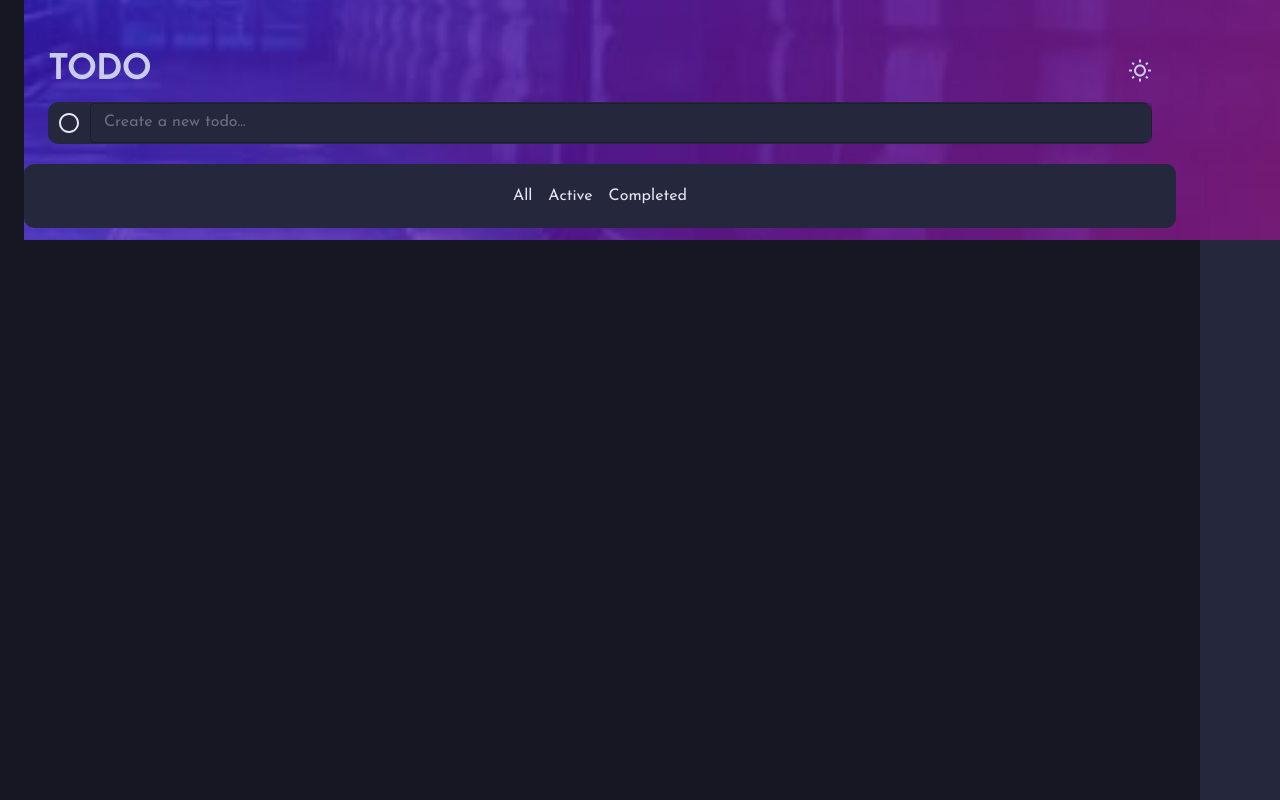
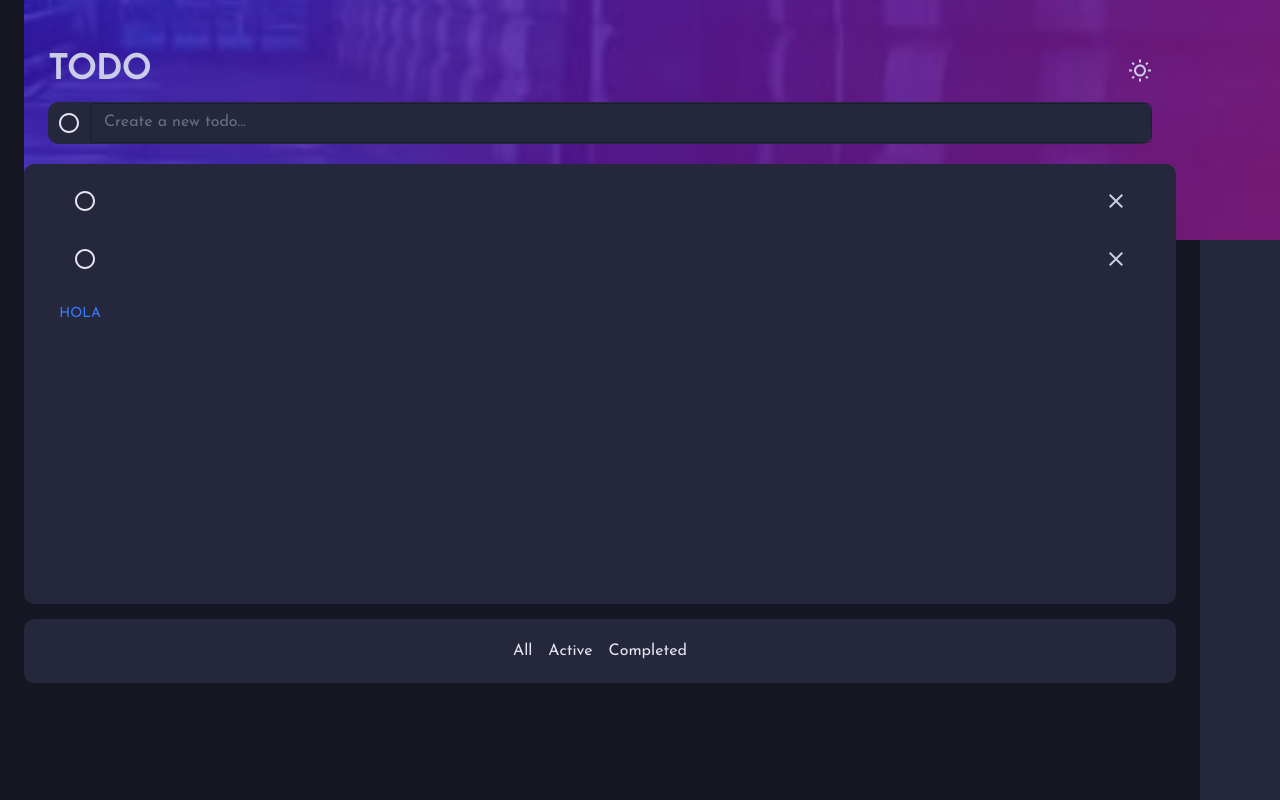
Before and after one commit to Alex-Maldonado-Soto/todolist, a React (Vite) app: page / in a window 1280 px wide. Shown: the top 800 px of the page. Built offline with nearby package versions, Linux system fonts and the light colour scheme.

Commit message:
feat(todos): :construction: Añadi la funcion para que se crearan los todos, para que cada uno tenga una checkbox individual

```diff
--- a/src/assets/Theme.jsx
+++ b/src/assets/Theme.jsx
@@ -28,6 +28,7 @@ export const Theme = createTheme({
       secondary: "hsl(236, 9%, 61%)",
       primary: "hsl(235, 19%, 35%)",
     },
+    divider: 'hsl(234, 39%, 85%)',
   },
   palette: {
     type: "dark",
@@ -50,5 +51,6 @@ export const Theme = createTheme({
       disabled: "hsl(237, 14%, 26%)",
       hint: "hsl(233, 14%, 35%)",
     },
+    divider: 'hsl(234, 39%, 85%)',
   },
 });
--- a/src/assets/componentes/Todos.jsx
+++ b/src/assets/componentes/Todos.jsx
@@ -1,9 +1,78 @@
+import {
+  Button,
+  Checkbox,
+  Container,
+  Divider,
+  IconButton,
+  List,
+  ListItem,
+  ListItemText,
+} from "@mui/material";
 import React from "react";
+import { Theme } from "../Theme";
+import Brightness1OutlinedIcon from "@mui/icons-material/Brightness1Outlined";
+import CheckCircleOutlineIcon from "@mui/icons-material/CheckCircleOutline";
+import CloseIcon from "@mui/icons-material/Close";
 
-export default function Decoration() {
-    return (
-        <div className="background">
+export default function Todos() {
+  const [todos, setTodos] = React.useState(["hola", "chau"]);
+  const [check, setCheck] = React.useState([true, false]);
 
-        </div>
-    );
+  const handleAddTodos = () => {
+    const newTodos = {
+      Name: Math.random(),
+      id: todos.length - 1,
+    };
+    setTodos([...todos, newTodos]);
+    setCheck([...check, false]);
+  };
+
+  function checkBox(id, checked) {
+    console.log(id, checked);
+  }
+
+  const listTodos = todos.map((todo) => (
+    <ListItem
+      sx={{
+        display: "flex",
+        justifyContent: "space-between",
+        width: "100%",
+      }}
+    >
+      <Checkbox
+        color="secondary"
+        checked={check[todo.id]}
+        onChange={(e) => {
+          setCheck([
+            ...check.slice(0, todo.id),
+            e.target.checked,
+            ...check.slice(todo.id + 1),
+          ]);
+
+          console.log(e.target.checked, todo.id);
+        }}
+        icon={<Brightness1OutlinedIcon />}
+        checkedIcon={<CheckCircleOutlineIcon />}
+      />
+      <ListItemText primary={todo.id} />
+      <IconButton color="secondary">
+        <CloseIcon label="clickable" />
+      </IconButton>
+    </ListItem>
+  ));
+
+  return (
+    <Container
+      component="section"
+      sx={{
+        height: "55vh",
+        padding: "0",
+        backgroundColor: Theme.palette.background.default,
+        borderRadius: "10px",
+      }}
+    >
+      <List>{listTodos}</List>
+      <Button onClick={handleAddTodos}>Hola</Button>
+    </Container>
+  );
 }
```
